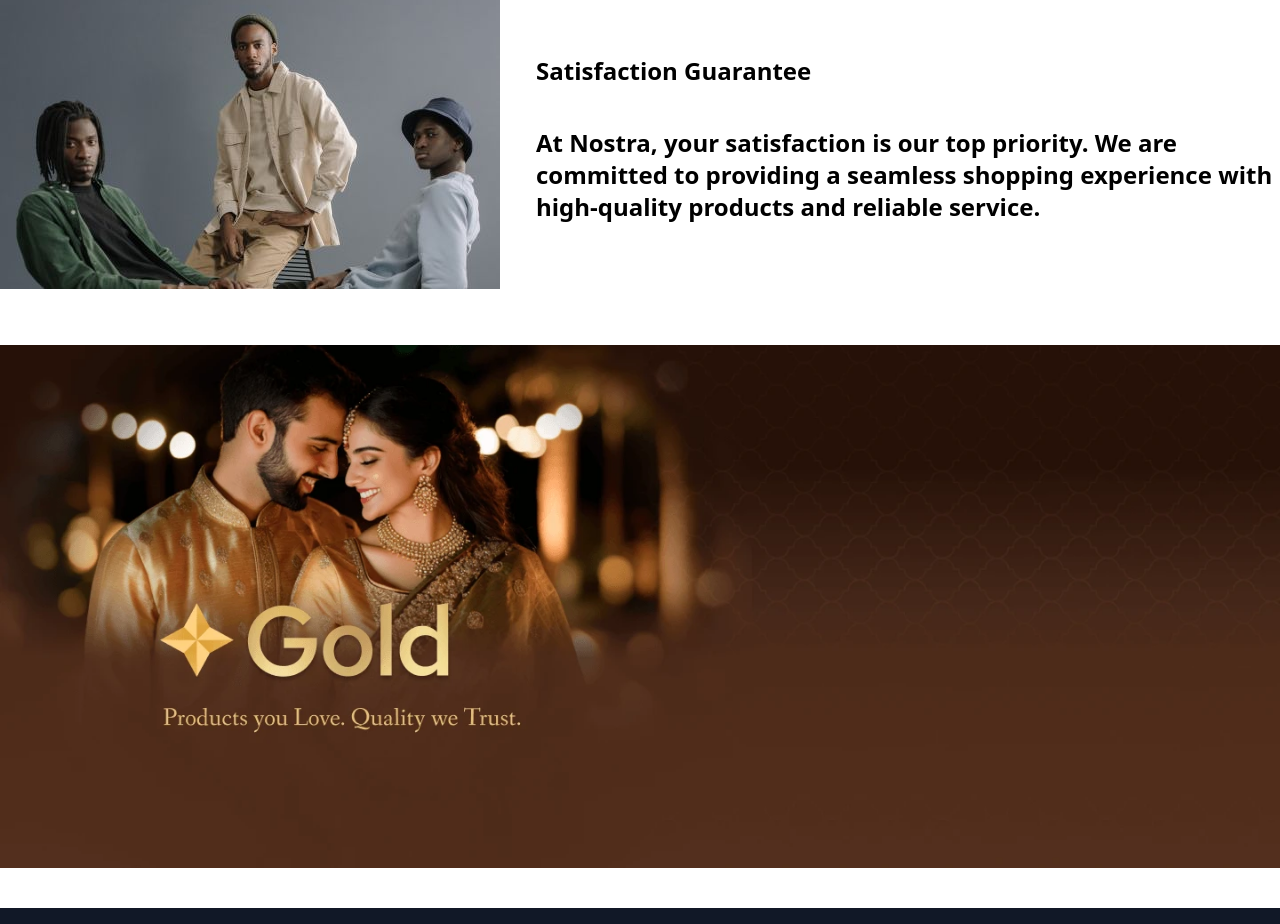
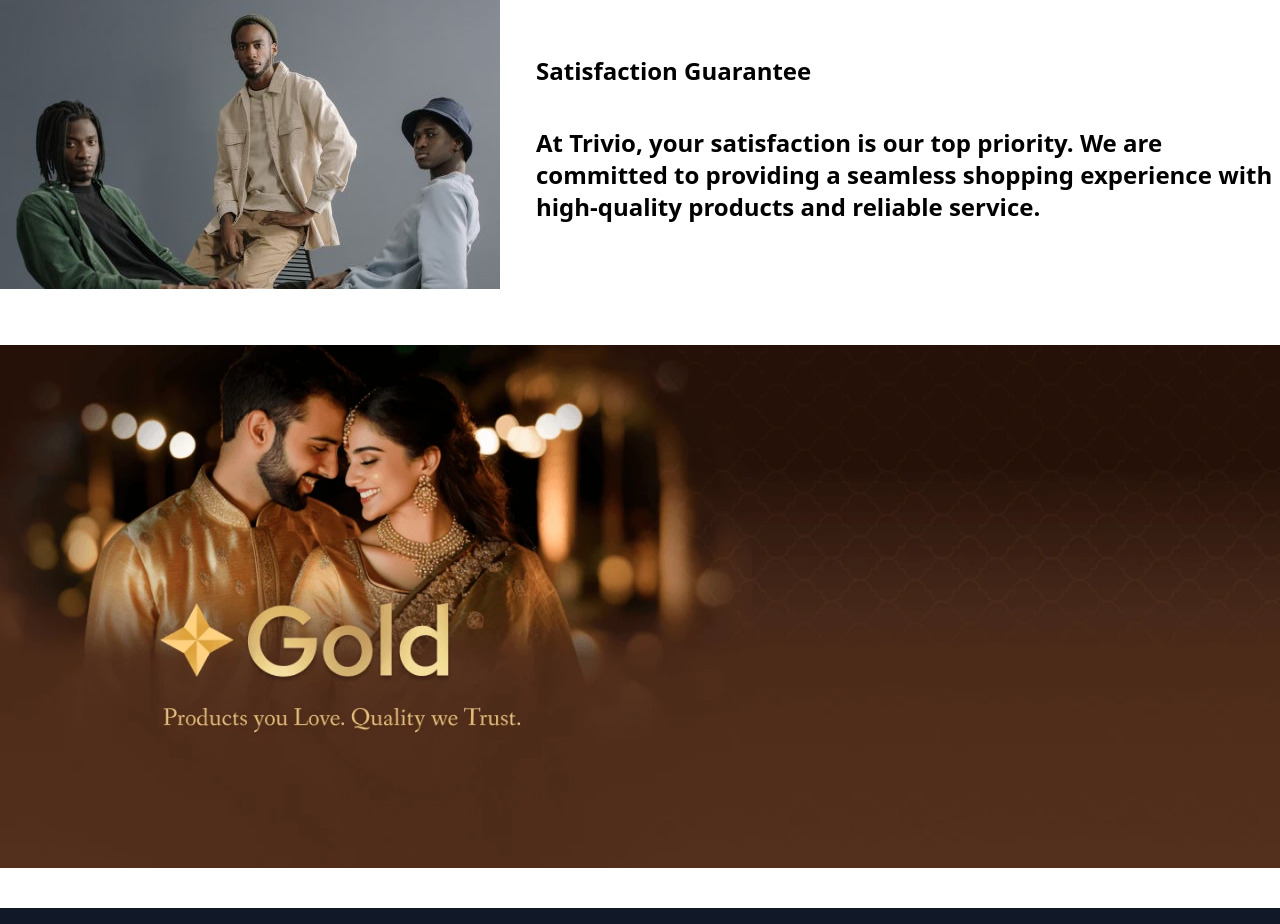
Before and after one commit to Kowsalyaraju/Trivio-E-Commerce-website, a React (Create React App) app: page / in a window 1280 px wide. Shown: the part 1260-2184 px from the top of the page. Built offline with nearby package versions, Linux system fonts and the light colour scheme; no server answers.

Commit message:
Updated Home

```diff
--- a/src/pages/Home.js
+++ b/src/pages/Home.js
@@ -23,7 +23,7 @@ function Home() {
         <div className="font-bold text-xs md:text-2xl ml-9">
           <h4>Satisfaction Guarantee</h4>
           <p className="mt-10">
-            At Nostra, your satisfaction is our top priority. We are committed
+            At Trivio, your satisfaction is our top priority. We are committed
             to providing a seamless shopping experience with high-quality
             products and reliable service.
           </p>
```
